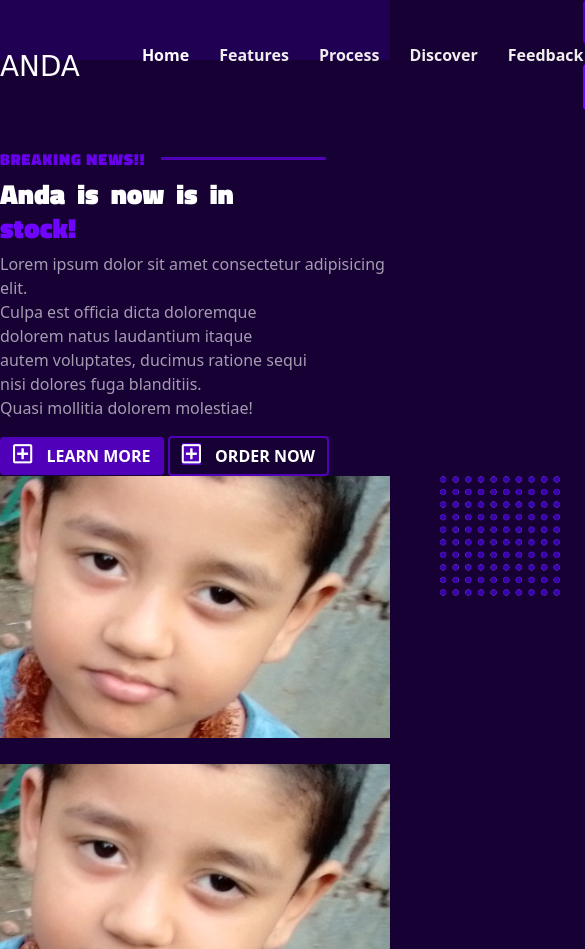
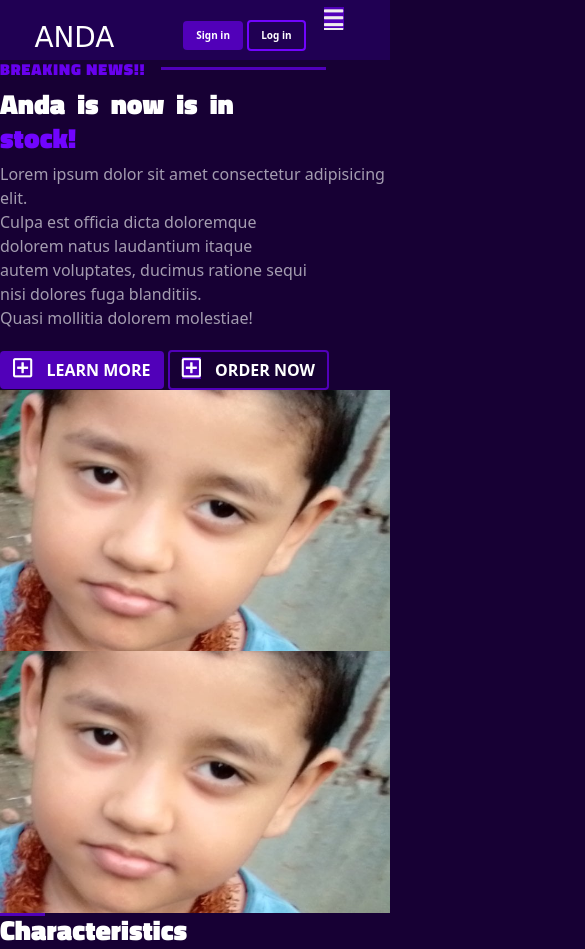
Before and after one commit to Efty131/Anda, a plain HTML site: page index.html in a window 390 px wide. Shown: the top 949 px of the page, 585 px wide, since content can reach past the window. Drawn offline with nearby package versions, Linux system fonts and the light colour scheme; a web font is replaced by a local one.

Commit message:
responsive navbar added with problems

```diff
--- a/index.html
+++ b/index.html
@@ -13,6 +13,7 @@
     <link rel="preconnect" href="https://fonts.gstatic.com" crossorigin>
     <link href="https://fonts.googleapis.com/css2?family=Titillium+Web:wght@900&display=swap" rel="stylesheet">
     <title>Anda Tahomid</title>
+    <script defer src="script.js"></script>
     <!--BOOTSTRAP-->
     <link href="https://cdn.jsdelivr.net/npm/bootstrap@5.0.2/dist/css/bootstrap.min.css" rel="stylesheet"
         integrity="sha384-EVSTQN3/azprG1Anm3QDgpJLIm9Nao0Yz1ztcQTwFspd3yD65VohhpuuCOmLASjC" crossorigin="anonymous">
@@ -190,16 +191,66 @@
             font-size: 22px;
             background-color: #5100B9;
         }
+        .toggle-button{
+            position: absolute;
+            top: .75rem;
+            right: 1rem;
+            display: none;
+            flex-direction: column;
+            justify-content: space-between;
+            width: 30px;
+            height: 21px;
+}
+        @media (max-width: 996px){
+            .body {
+            height: auto;
+        }
+
+    .toggle-button{
+        display: flex;
+        margin-right: 20px;
+        color:rgb(240, 237, 237);
+        background-color: transparent;
+    }
+    .naav-links{
+        width: 100%;
+        display: none;
+    }
+    .naav{
+        flex-direction: column;
+        align-items: flex-start;
+    }
+    .naav-links ul{
+        width: 100%;
+        flex-direction: column;
+    }
+    .naav-links li{
+        text-align: center;
+    }
+    .naav-links.active{
+        display: flex;
+    }
+    .button{
+        margin-right: 50px;
+        margin-top: 20px;
+    }
+        }
     </style>
 </head>
 
 <body>
+    <div class="container-body body">
     <header>
+        <div class="row">
+            <div class="col-12">
         <nav class="naav">
             <div class="nav-content d-flex justify-content-around">
                 <div class="brand-name">
                     <h1 class="text-white">ANDA</h1>
                 </div>
+                <a href="#" class="toggle-button">
+                    <i class="fas fa-bars"></i>
+                </a>
                 <div class="naav-links mt-3">
                     <ul class="d-flex">
                         <li><a class="text-decoration-none c" href="#">Home</a></li>
@@ -215,8 +266,10 @@
                 </div>
             </div>
         </nav>
+    </div>
+    </div>
     </header>
-    <div class="container-body body">
+
         <div class="content d-flex justify-content-center">
             <div class="row">
                 <div class="text col-lg-6">
@@ -227,7 +280,7 @@
                             doloremque <br>dolorem natus laudantium itaque<br> autem voluptates, ducimus ratione sequi
                             <br>nisi dolores fuga blanditiis.<br> Quasi mollitia dolorem molestiae!</p>
                         <div class="bg1 button position-relative">
-                            <img class="img-fluid background1" src="b.png">
+
                             <button type="button" class="btn btn1"><i class="far fa-plus-square"></i> LEARN
                                 MORE</button>
                             <button type="button" class="btn btn2"><i class="far fa-plus-square"></i> ORDER NOW</button>
@@ -237,7 +290,7 @@
                 </div>
                 <div class="img2 col-lg-6 position-relative">
 
-                    <img class="img-fluid background2 position-absolute" src="b.png">
+
                     <img class="img-fluid" src="anda.png">
                 </div>
             </div>
--- /dev/null
+++ b/script.js
@@ -0,0 +1,6 @@
+const toggleButton = document.getElementsByClassName('toggle-button')[0]
+const navberLinks = document.getElementsByClassName('naav-links')[0]
+
+toggleButton.addEventListener('click', () => {
+    navberLinks.classList.toggle('active')
+})
```
